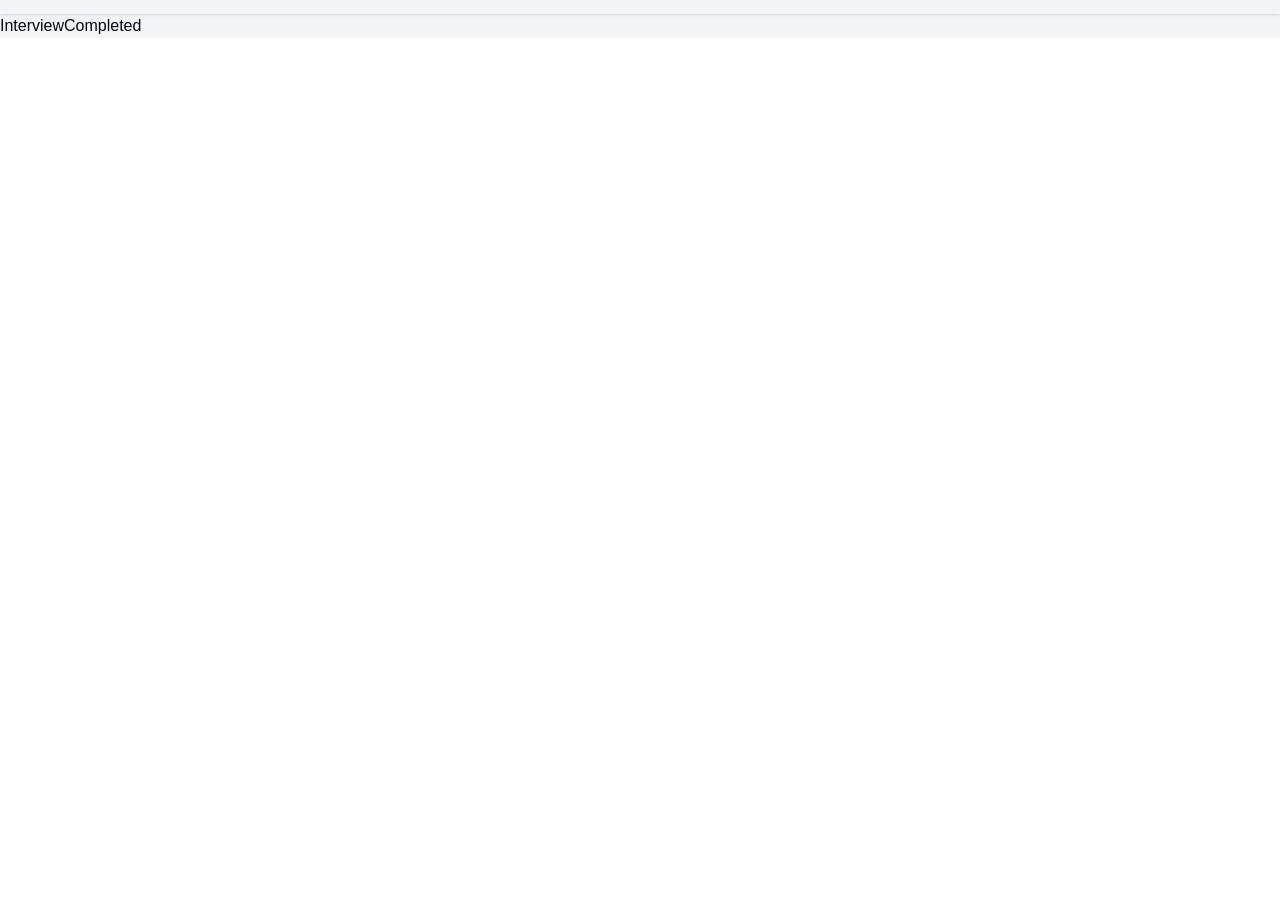
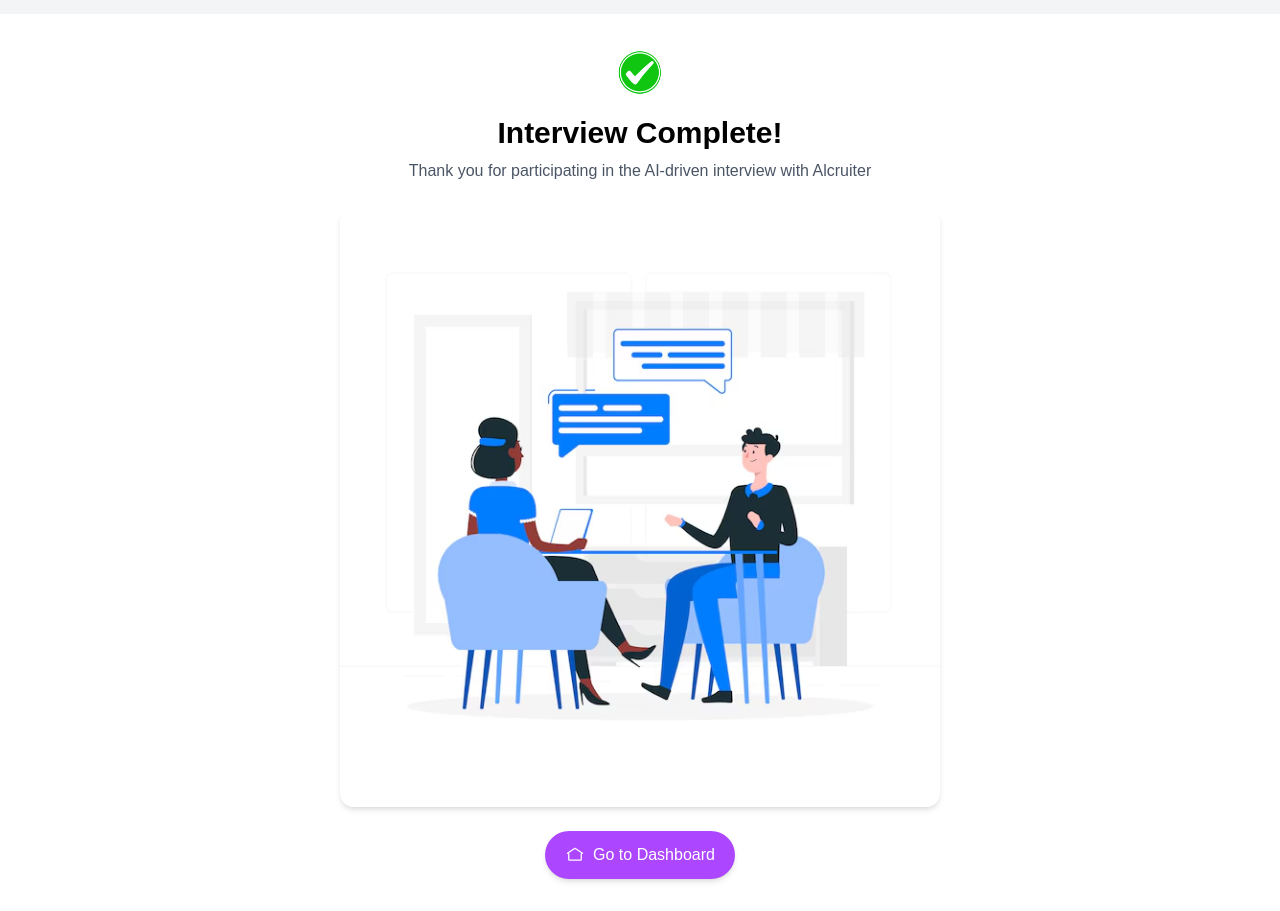
Before and after one commit to DivyamAggarwal/ai-interview2, a Next.js app: page /interview/1/completed in a window 1280 px wide. Shown: the part 110-1021 px from the top of the page. Before the commit the page ends 800 px from the top, so only its background shows below. Built offline with nearby package versions, Linux system fonts and the light colour scheme; no server answers; the database is empty.

Commit message:
error soved of dashboard

```diff
--- a/app/(main)/dashboard/_components/InterviewCard.jsx
+++ b/app/(main)/dashboard/_components/InterviewCard.jsx
@@ -6,9 +6,12 @@ import { toast } from "sonner";
 function InterviewCard({interview}) {
     const copyLink=()=>{
         const url=process.env.NEXT_PUBLIC_HOST_URL+'/interview/'+interview?.interview_id;
-    navigator.clipboard.writeText(url);
-    toast("Link copied to clipboard!");
-  }
+        navigator.clipboard.writeText(url);
+        toast("Link copied to clipboard!");
+    }
+    const onSend=()=>{
+        window.location.href="mailto:divyam7@gmail.com?subject=Interview Link&body=Hi, I would like to share the interview link with you: "+process.env.NEXT_PUBLIC_HOST_URL+'/interview/'+interview?.interview_id;
+    }
   return (
     <div className='p-5 bg-white rounded-lg shadow hover:shadow-lg transition-shadow'>
       <div className='flex items-center justify-between '>
@@ -21,7 +24,7 @@ function InterviewCard({interview}) {
       </div>
       <div className='mt-5 flex gap-4 w-full'>
         <Button variant={'outline'} onClick={copyLink}><Copy/>Copy Link</Button>
-        <Button ><Send/>Send</Button>
+        <Button onClick={onSend}><Send/>Send</Button>
       </div>
     </div>
   )
--- a/app/(main)/dashboard/_components/LatestInterviewsList.jsx
+++ b/app/(main)/dashboard/_components/LatestInterviewsList.jsx
@@ -1,17 +1,66 @@
 "use client";
 import { Button } from "@/components/ui/button";
 import { Plus, Video } from "lucide-react";
-import React, { useState } from "react";
+import React, { useEffect, useState } from "react";
+import Link from 'next/link';
+import { supabase } from "@/services/supabaseClient";
+import { useUser } from "@/app/provider";
+import InterviewCard from "./InterviewCard";
+
 
 function LatestInterviewsList() {
   const [interviewList, setInterviewList] = useState([]);
+  const { user } = useUser();
+
+  useEffect(() => {
+    if (user?.email) {
+      GetInterviewList();
+    }
+  }, [user]);
+
+  const GetInterviewList = async () => {
+    let { data: Interviews, error } = await supabase
+      .from('Interviews')
+      .select('*')
+      .eq('userEmail', user?.email)
+      .order('id', { ascending: false })
+      .limit(6);
+
+    if (error) {
+      console.error("Error fetching interviews:", error);
+    } else {
+      console.log("Interviews:", Interviews);
+      setInterviewList(Interviews);
+    }
+  };
+
+
   return (
     <div className="my-5">
       <h2 className="font-bold text-2xl">Previously Created Interview</h2>
-      {interviewList?.length == 0 && <div className="p-4 flex flex-col gap-4 items-center mt-5">
-        <Video className="h-10 w-10 text-primary"/>
-        <h2>You don't have any interview created</h2>
-        <Button><Plus/>Create New Interview</Button>
+
+      {interviewList?.length === 0 && (
+        <div className="p-4 flex flex-col gap-4 items-center mt-5 bg-white">
+          <Video className="h-10 w-10 text-primary" />
+          <h2>You don't have any interview created</h2>
+          <Link href={'/dashboard/create-interview'} className='p-5 cursor-pointer'>
+            <Button><Plus />Create New Interview</Button>
+          </Link>
+        </div>
+      )}
+
+      {interviewList &&
+        <div className="grid grid-cols-1 md:grid-cols-2 lg:grid-cols-3 gap-4 mt-5">
+          {interviewList.map((interview,index) => (
+            // <Link
+            //   href={`/dashboard/interview/${interview.id}`}
+            //   key={interview.id}
+            //   className="p-4 bg-white rounded-lg shadow hover:shadow-lg transition-shadow"
+            // >
+            //
+            // </Link>
+            <InterviewCard interview={interview} key={index} />
+          ))}
         </div>}
     </div>
   );
--- a/app/(main)/provider.js
+++ b/app/(main)/provider.js
@@ -1,3 +1,4 @@
+"use client"
 import { SidebarProvider,SidebarTrigger } from "@/components/ui/sidebar";
 import React from "react";
 import { AppSidebar } from "./_components/AppSideBar";
--- a/app/auth/page.jsx
+++ b/app/auth/page.jsx
@@ -7,7 +7,11 @@ import { supabase } from '@/services/supabaseClient';
 function Login() {
     const signInWithGoogle=async()=>{
         const {error}=await supabase.auth.signInWithOAuth({
-            provider:'google'
+            provider:'google',
+            options: {
+            // 👇 Highlight: Redirect to /auth after login
+            redirectTo: `${process.env.NEXT_PUBLIC_HOST_URL}/auth`
+          }
         })
         if(error){
             console.error('Error:',error.message)
--- a/app/interview/[interview_id]/completed/page.jsx
+++ b/app/interview/[interview_id]/completed/page.jsx
@@ -1,9 +1,64 @@
+'use client'
+import Image from 'next/image'
+import { useRouter } from 'next/navigation'
 import React from 'react'
 
 function InterviewCompleted() {
+  const router = useRouter()
+
+  const handleClick = () => {
+    router.push('/dashboard')
+  }
+
   return (
-    <div>
-      InterviewCompleted
+    <div className="flex flex-col items-center justify-center min-h-screen px-4 py-8 bg-white text-center">
+      {/* Success Check Icon */}
+      <div className="mb-4">
+        <Image src="/check1.webp" width={80} height={80} alt="Success" />
+      </div>
+
+      {/* Heading */}
+      <h1 className="text-3xl font-bold mb-2 text-black">
+        Interview Complete!
+      </h1>
+
+      {/* Subtext */}
+      <p className="text-gray-600 mb-6">
+        Thank you for participating in the AI-driven interview with Alcruiter
+      </p>
+
+      {/* Illustration */}
+      <div className="mb-6">
+        <Image
+          src="/illustration.avif"
+          width={600}
+          height={300}
+          alt="Interview illustration"
+          className="rounded-xl shadow-md"
+        />
+      </div>
+
+      {/* Action Button */}
+      <button
+        onClick={handleClick}
+        className="bg-purple-500 hover:bg-blue-600 text-white px-5 py-3 rounded-full shadow-md flex items-center gap-2"
+      >
+        <svg
+          xmlns="http://www.w3.org/2000/svg"
+          fill="none"
+          viewBox="0 0 24 24"
+          strokeWidth={1.5}
+          stroke="currentColor"
+          className="w-5 h-5"
+        >
+          <path
+            strokeLinecap="round"
+            strokeLinejoin="round"
+            d="M3 10l9-6 9 6M4.5 10.5v6.75a.75.75 0 00.75.75h13.5a.75.75 0 00.75-.75V10.5"
+          />
+        </svg>
+        Go to Dashboard
+      </button>
     </div>
   )
 }
--- a/app/provider.jsx
+++ b/app/provider.jsx
@@ -2,9 +2,12 @@
 import { UserDetailContext } from '@/context/UserDetailContext';
 import { supabase } from '@/services/supabaseClient'
 import React,{useContext, useEffect, useState} from 'react'
-
+import { useRouter } from 'next/navigation';
+import { usePathname } from 'next/navigation';
 function Provider({children}) {
     const [user,setUser]=useState();
+    const router = useRouter();
+    const pathname = usePathname()
     useEffect(()=>{
         CreateNewUser();
     },[])
@@ -24,11 +27,16 @@ function Provider({children}) {
                         profile_photo:user?.user_metadata?.avatar_url
                     }
                 ])
+                .select();
                 console.log(data);
-                setUser(data);
+                // setUser(data);
+                setUser(data?.[0]);
+                if (pathname === "/auth") router.push("/dashboard");
+
                 return;
             }
             setUser(Users[0]);
+            if (pathname === "/auth") router.push("/dashboard");
         })
     }
   return (
```
